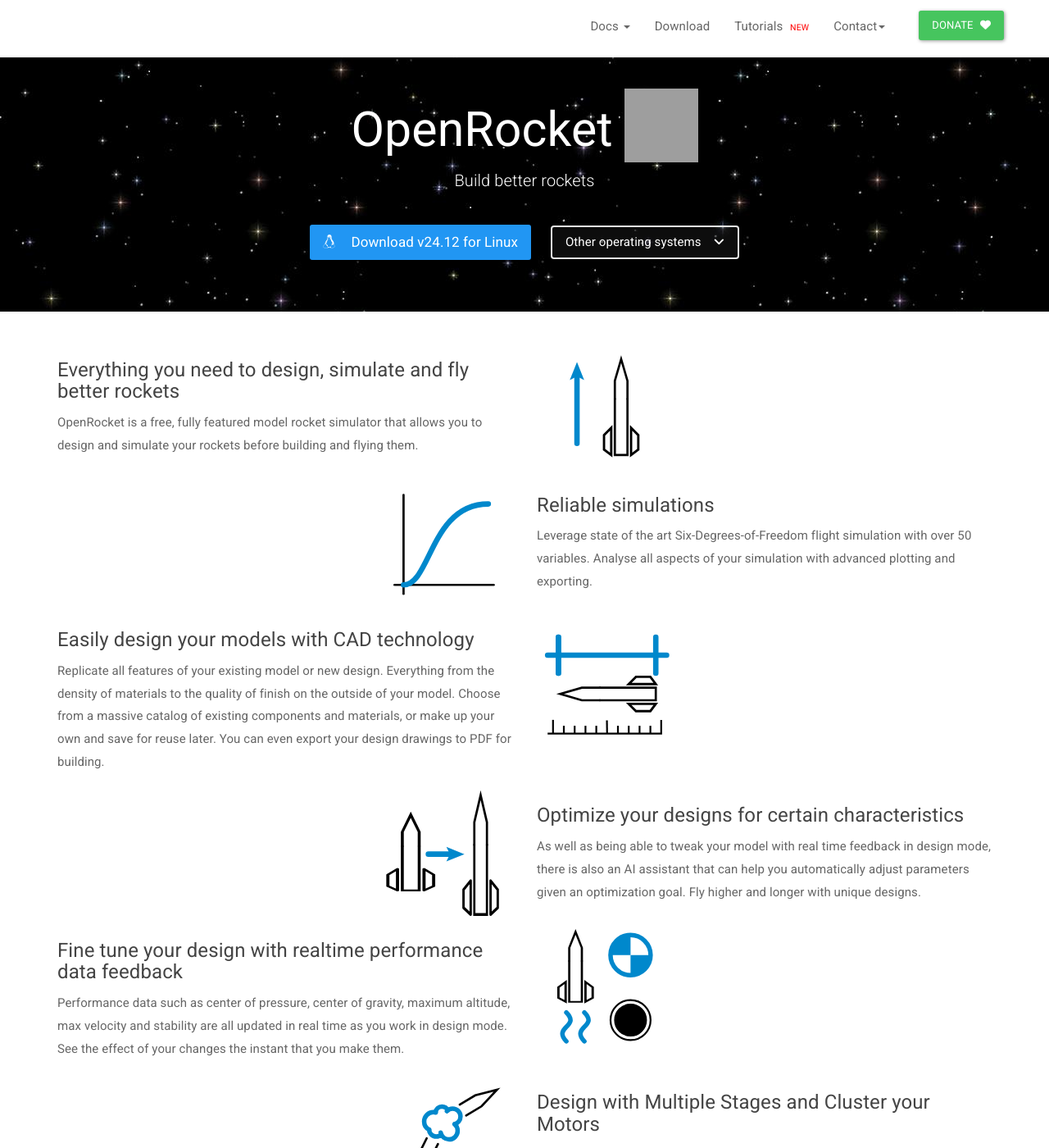
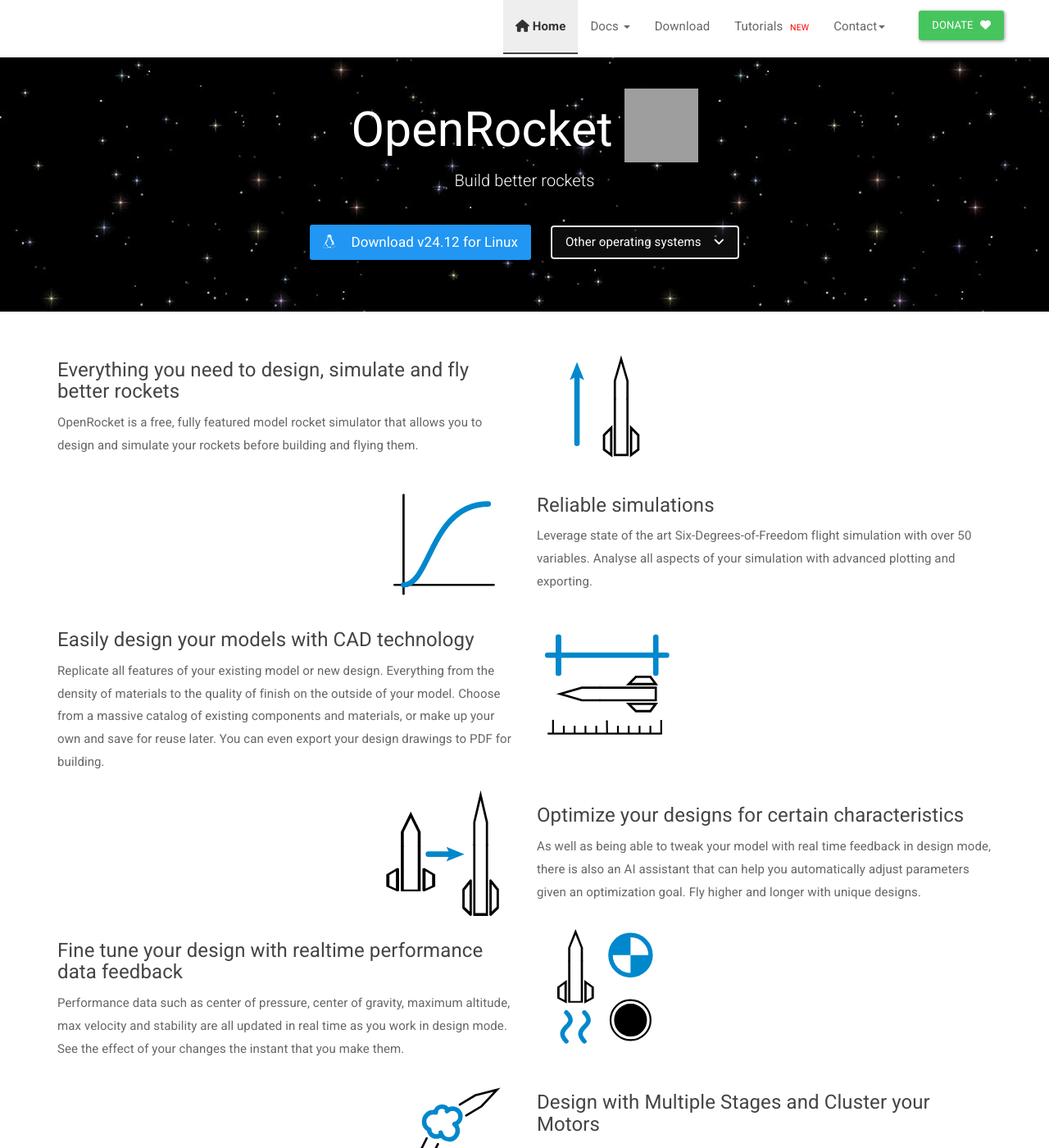
Before and after one commit to openrocket/openrocket.github.io, a Jekyll site: the page built from index.html, in a window 1280 px wide and 1400 px high. Shown: the whole window at 82% size. Built offline with Jekyll 4.4.1, drawn with Linux system fonts in a browser that asks for light colours; nearby versions of some CDN libraries; grey boxes are pictures that could not be loaded.

Commit message:
[#2] Show current page in navbar

```diff
--- a/_includes/navbar.html
+++ b/_includes/navbar.html
@@ -23,34 +23,37 @@
           <p class="navbar-btn" id="navbar_download_button" style="padding-right: 10px;"> {% include download_button.html %} </p>
         </li>
 
+        <li class="nav-button{% if page.url == '/' or page.url == '/index.html' %} active{% endif %}">
+          <a href="/index.html"><i class="fa fa-home"></i> Home</a>
+        </li>
 
-        <li class="dropdown nav-button">
+        <li class="dropdown nav-button{% if page.url == '/features.html' or page.url == '/documentation.html' or page.url == '/release_notes.html' %} active{% endif %}">
           <a href="#" class="dropdown-toggle" data-toggle="dropdown" role="button" aria-expanded="false">Docs <span class="caret"></span></a>
           <ul class="dropdown-menu" role="menu">
-            <li><a href="/features.html">Screenshots &amp; Features</a></li>
+            <li{% if page.url == '/features.html' %} class="active"{% endif %}><a href="/features.html">Screenshots &amp; Features</a></li>
             <li><a href="https://openrocket.readthedocs.io/en/latest/" target="_blank">User Guide</a></li>
             <li><a href="https://openrocket.readthedocs.io/en/latest/dev_guide/development_overview.html" target="_blank">Developer Guide</a></li>
             <li><a href="https://wiki.openrocket.info/Main_Page" target="_blank">Wiki page (Old)</a></li>
-            <li><a href="/documentation.html">Technical Docs</a></li>
-            <li><a href="/release_notes.html">Release Notes</a></li>
+            <li{% if page.url == '/documentation.html' %} class="active"{% endif %}><a href="/documentation.html">Technical Docs</a></li>
+            <li{% if page.url == '/release_notes.html' %} class="active"{% endif %}><a href="/release_notes.html">Release Notes</a></li>
           </ul>
         </li>
 
-        <li class="nav-button"><a href="/downloads.html?vers={{site.current_version}}">Download</a></li>
+        <li class="nav-button{% if page.url contains '/downloads' %} active{% endif %}"><a href="/downloads.html?vers={{site.current_version}}">Download</a></li>
 
-        <li class="nav-button">
+        <li class="nav-button{% if page.url contains '/tutorials' %} active{% endif %}">
           <a href="/tutorials">
               Tutorials
               <span class="new-tag">NEW</span>
             </a>
         </li>
 
-        <li class="dropdown nav-button">
+        <li class="dropdown nav-button{% if page.url == '/contact.html' or page.url == '/contribute.html' %} active{% endif %}">
           <a href="#" class="dropdown-toggle" data-toggle="dropdown" role="button" aria-expanded="false">Contact<span class="caret"></span></a>
           <ul class="dropdown-menu" role="menu">
-            <li><a href="/contact.html">Contact Info</a></li>
+            <li{% if page.url == '/contact.html' %} class="active"{% endif %}><a href="/contact.html">Contact Info</a></li>
             <li><a href="https://www.rocketryforum.com/forumdisplay.php?36-Rocketry-Electronics-and-Software" target="_blank">Rocketry Forum</a></li>
-            <li><a href="/contribute.html">Get Involved!</a></li>
+            <li{% if page.url == '/contribute.html' %} class="active"{% endif %}><a href="/contribute.html">Get Involved!</a></li>
           </uL>
         </li>
 
--- a/css/main.css
+++ b/css/main.css
@@ -118,6 +118,16 @@
   border-bottom: none;
 }
 
+.nav-button.active {
+  background-color: #e8e8e8;
+  border-bottom: 2px solid #444444;
+}
+
+.nav-button.active > a {
+  color: #333333 !important;
+  font-weight: 600;
+}
+
 .btn-green, .btn-green:active, .btn-green:hover, .btn-red, .btn-red:active, .btn-red:hover {
   color: white !important;
 }
```
